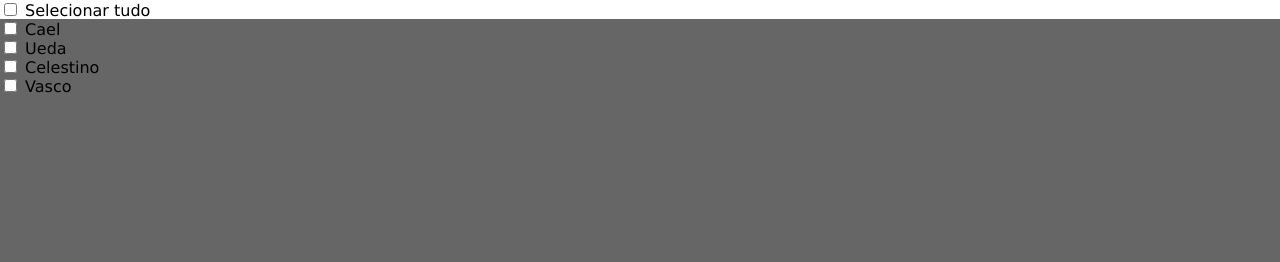
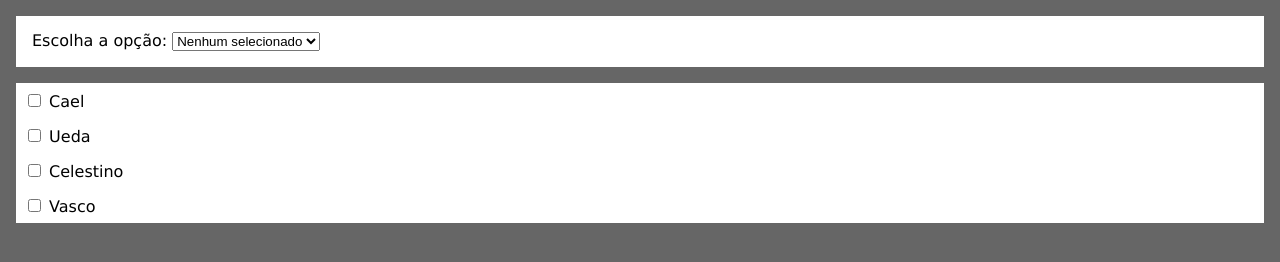
Before and after one commit to rapahaeru/rapahaeru.github.io, a website: page hello.html in a window 1280 px wide. Drawn offline with nearby package versions, Linux system fonts and the light colour scheme; files that its build step writes are made by us from their sources.

Commit message:
Troca checkbox para select

```diff
--- a/assets/scss/base/_base.scss
+++ b/assets/scss/base/_base.scss
@@ -2,4 +2,5 @@ body {
 	background-color: $gray;
 	color: $black;
 	font-family: "verdana";
+	padding: 1em;
 }
--- a/assets/scss/main.scss
+++ b/assets/scss/main.scss
@@ -3,6 +3,18 @@
 @import "base/base";
 @import "object/buttons";
 
-.manager {
+.manager, .names {
 	background-color: $white;
 }
+
+.manager {
+	padding: 1em;
+}
+
+.names {
+	margin: 1em 0;
+}
+
+.name {
+	padding: 0.5em;
+}
--- a/hello.html
+++ b/hello.html
@@ -8,33 +8,42 @@
 	<body>
 		<div class="manager">
 			<label>
-				<input type="checkbox" class='selecting-all'>
-				Selecionar tudo
+				Escolha a opção:
+				<select class="select">
+					<option value="none">Nenhum selecionado</option>
+					<option value="all">Selecionar tudo</option>
+				</select>
 			</label>
 		</div>
-		<ul>
-			<li>
+		<ul class="names">
+			<li class="name">
 				<input type="checkbox" class='cael'>
 				<span>Cael</span>
 			</li>
-			<li>
+			<li class="name">
 				<input type="checkbox" class='ueda'>
 				<span>Ueda</span>
 			</li>
-			<li>
+			<li class="name">
 				<input type="checkbox" class='cellestino'>
 				<span>Celestino</span>
 			</li>
-			<li>
+			<li class="name">
 				<input type="checkbox" class='vasco'>
 				<span>Vasco</span>
 			</li>
 		</ul>
 	</body>
 	<script>
-		document.querySelector('.selecting-all').addEventListener('click', function() {
-			let inputs = document.querySelectorAll('li input');
-			inputs.forEach(keys => keys.checked = this.checked);
+		document.querySelector('.select').addEventListener('change', function() {
+			let inputs = document.querySelectorAll('li input'),
+				selectedChoice = this.selectedOptions[0].value;
+
+			if (selectedChoice == "all") {
+				inputs.forEach(keys => keys.checked = true);
+			} else if (selectedChoice == "none") {
+				inputs.forEach(keys => keys.checked = false);
+			}
 		});
 	</script>
 </html>
```
